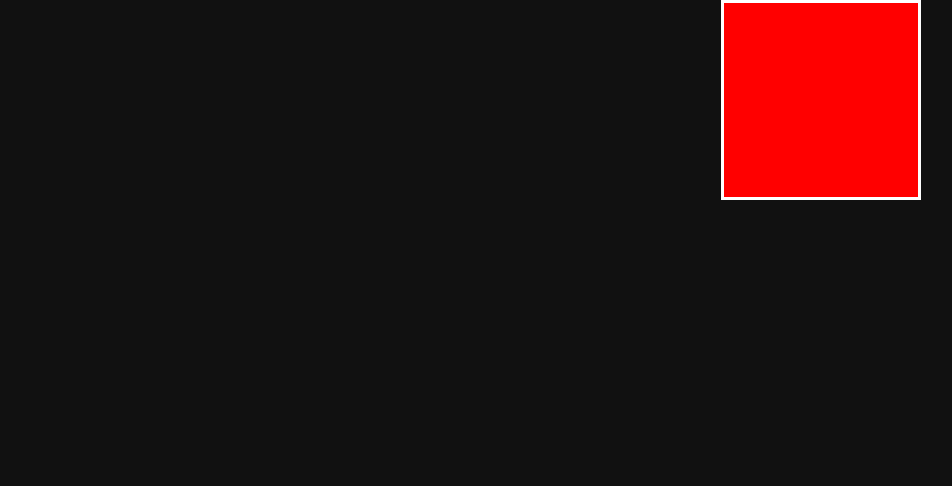
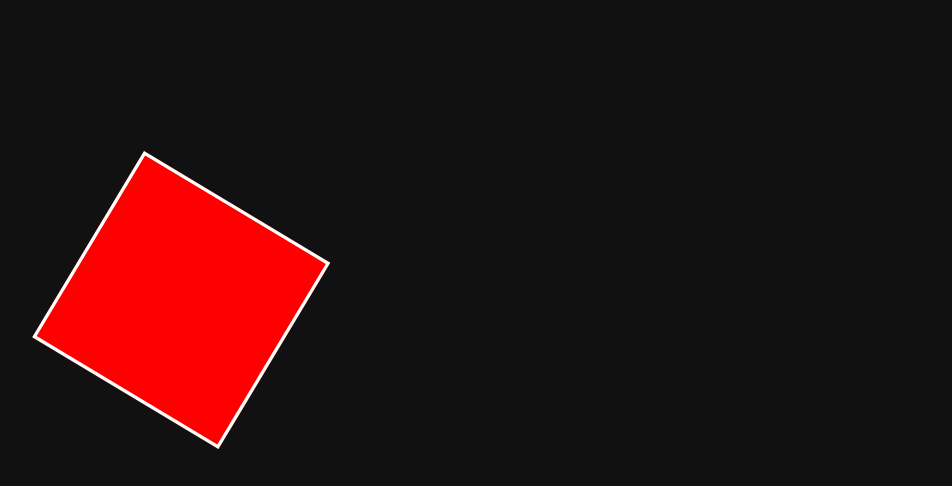
Before and after one commit to theflashyash99/Framer-Motion, a React (Vite) app in the folder Framer-Motion/: page / in a window 1280 px wide. Shown: the top 486 px of the page, without its empty margins (279-1231 px from the left). Built offline with nearby package versions, Linux system fonts and the light colour scheme.

Commit message:
Motion ease prop

```diff
--- a/Framer-Motion/src/App.jsx
+++ b/Framer-Motion/src/App.jsx
@@ -1,13 +1,16 @@
-import {motion} from "motion/react";
+import { motion } from "motion/react";
 
 const App = () => {
   return (
     <div>
-    <motion.div animate={{x:1000,rotate:360}} transition={{duration:3 , delay:1}} className='box'>
+      <motion.div
+        initial={{ x: 300 }}
+        animate={{ x: 1000, rotate: 360, scale: 2 }}
+        transition={{ duration: 3, delay: 1, repeat:2 , ease:"anticipate"}}
+        className="box"
+      ></motion.div>
+    </div>
+  );
+};
 
-    </motion.div>
-    </div>
-  )
-}
-
-export default App
+export default App;
--- a/Framer-Motion/src/index.css
+++ b/Framer-Motion/src/index.css
@@ -17,5 +17,6 @@ body{background-color: #111;}
   width: 200px;
   background-color: red;
   border: 3px solid white;
+  margin-top: 200px;
 
 }
```
